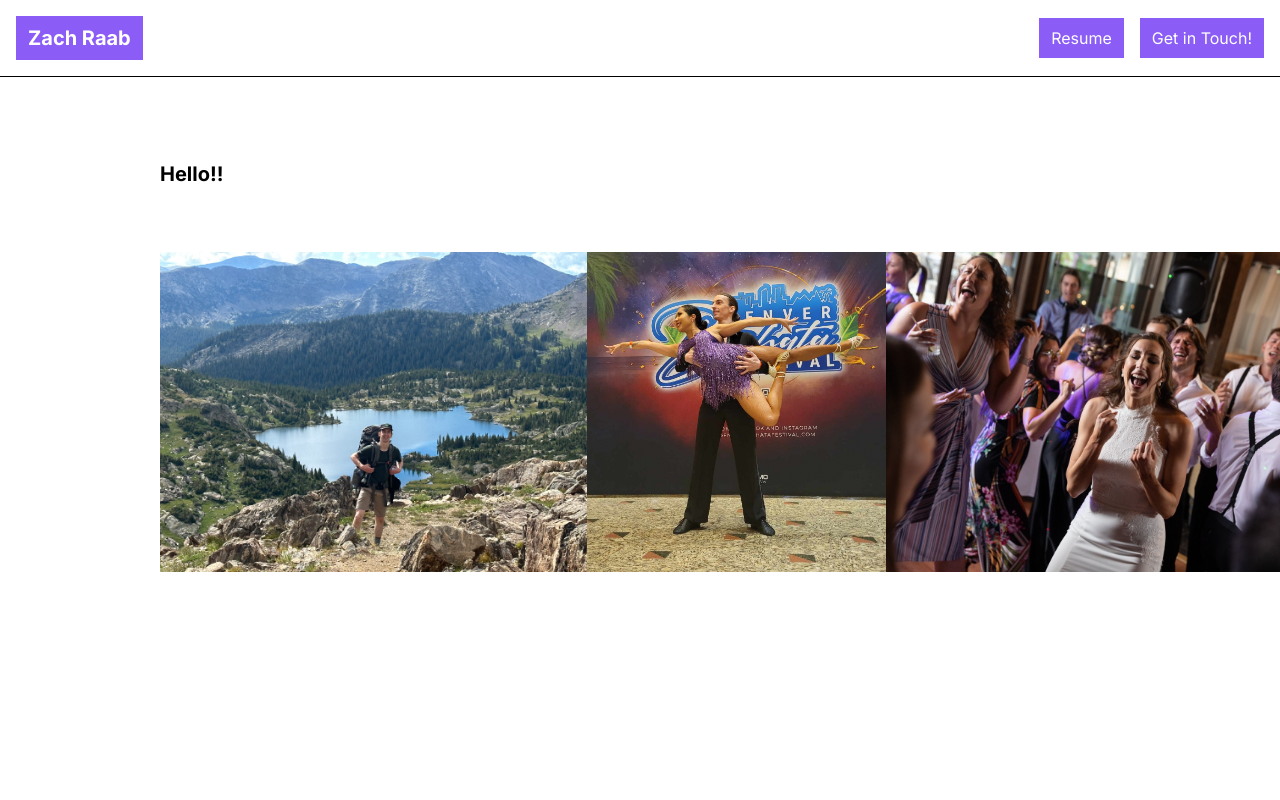
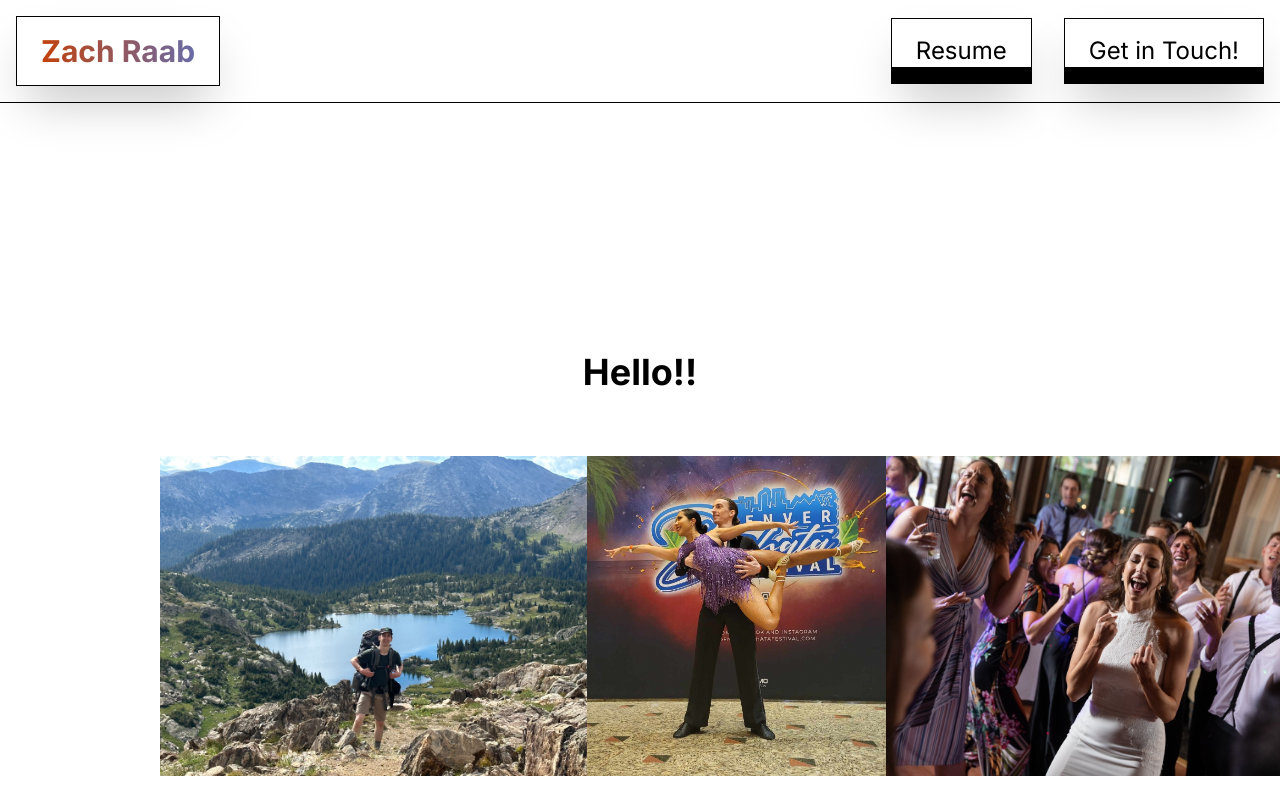
Before and after one commit to zachraab/zachraab-nextjs, a Next.js app: page / in a window 1280 px wide. Shown: the top 800 px of the page. Built offline with nearby package versions, Linux system fonts and the light colour scheme.

Commit message:
Add icons, add ui fx, update theme, update global styling, add gradient text

```diff
--- a/app/components/case-modal.js
+++ b/app/components/case-modal.js
@@ -8,8 +8,6 @@ import React, {
 } from "react";
 
 import Dialog from '@mui/material/Dialog';
-// import { FaWindowClose } from "react-icons/fa";
-//import DialogTitle from "@mui/material/DialogTitle";
 
 const callAll = (...fns) => (...args) => fns.forEach((fn) => fn && fn(...args));
 
@@ -68,7 +66,6 @@ function ModalContents({ children, darkMode, ...props }) {
 							}}
 						>
 							x
-							{/* <FaWindowClose /> */}
 						</i>
 					</ModalDismissButton>
 				</div>
--- a/app/components/case-studies.tsx
+++ b/app/components/case-studies.tsx
@@ -6,10 +6,10 @@ import CaseStudy from "./case-study"
 export default function CaseStudies() {
 	return (
 		<section>
-			<h2 data-aos="fade-in" className="font-bold text-xl">Previous Work</h2>
+			<h2 data-aos="fade-in" className="font-bold text-4xl">Previous Work</h2>
 			<hr />
 
-			<div data-aos="fade-left" className="flex flex-wrap">
+			<div data-aos="fade-left" className="flex flex-col flex-wrap">
 				<CaseStudy
 					name="Sycle"
 					url="https://coc.sycle.net/"
@@ -31,6 +31,8 @@ export default function CaseStudies() {
 					url="https://western.edu/"
 					img={WesternLogo}
 					description="At Western, students are immersed in experiential learning, guided by professors who care, in an outdoor landscape like no other."
+					bgColor=''
+					darkMode={false}
 					// #a71930
 				/>
 			</div>
--- a/app/components/hero-home.tsx
+++ b/app/components/hero-home.tsx
@@ -6,8 +6,8 @@ import partyImage from "../../public/Dance party.jpg"
 export default function heroHome() {
 	return(
 		<section>
-			<h1 className="font-bold text-xl mb-16">Hello!!</h1>
-			<div className="flex mb-56">
+			<h1 className="font-bold text-4xl text-center mb-16">Hello!!</h1>
+			<div className="flex">
 				<Image
 					src={hikingImage.src}
 					alt="Zach standing in front of a lake and mountain view."
--- a/app/components/nav-modal.tsx
+++ b/app/components/nav-modal.tsx
@@ -3,13 +3,14 @@ import {useSearchParams, usePathname} from "next/navigation";
 import Link from "next/link";
 import Image from 'next/image';
 import modalImage from "../../public/PXL_20220721_172734151.jpg"
+import { FaGithub, FaLinkedin } from "react-icons/fa";
+import { AiOutlineSend } from "react-icons/ai";
 import { Suspense } from "react";
 
 function NavModal() {
     const searchParams = useSearchParams();
     const modal = searchParams.get("modal");
     const pathname = usePathname();
-	let navStyling = "px-3 py-2 text-center text-white bg-violet-500 hover:bg-violet-600 active:bg-violet-700 focus:outline-none focus:ring focus:ring-violet-300";
 
     return (
         <>
@@ -17,8 +18,8 @@ function NavModal() {
             {modal &&
                 <dialog
                     className="fixed left-0 top-0 w-full h-full bg-black bg-opacity-50 z-50 overflow-auto backdrop-blur flex justify-center items-center">
-                    <div className="bg-white m-auto p-8 w-3/4 md:w-1/2">
-                        <div className="flex flex-col space-y-4">
+                    <div className="bg-white m-auto m-8 w-3/4 md:w-1/2">
+                        <div className="relative flex flex-col space-y-4">
 							<Image
 								src={modalImage.src}
 								alt='A lake at the base of a mountain.'
@@ -27,13 +28,41 @@ function NavModal() {
 								height='3024'
 								data-aos="fade-in"
 							/>
-							<div className="flex justify-center space-x-4">
-								<a className= {navStyling} href="mailto:zpraab@gmail.com">Email Me</a>
-								<a className = {navStyling} href="https://www.linkedin.com/in/zachary-raab-61578248/" rel="nofollow" target="_blank">LinkedIn</a>
-								<a className = {navStyling} href="https://github.com/zachraab" rel="nofollow" target="_blank">GitHub</a>
+							<div className="flex justify-center space-x-4 pb-4">
+								<a className="ease-in-out duration-300 px-3 py-2 text-center border border-black hover:bg-black hover:text-white" href="mailto:zpraab@gmail.com">
+									<AiOutlineSend className="inline-block mr-2" />Email Me
+								</a>
+								<a className="text-3xl px-2 hover:bg-black hover:text-white ease-in-out duration-300" href="https://github.com/zachraab" rel="nofollow" target="_blank">
+									<FaGithub className="inline-block" />
+								</a>
+								<a className="text-3xl px-2 hover:bg-black hover:text-white ease-in-out duration-300 " href="https://www.linkedin.com/in/zachary-raab-61578248/" rel="nofollow" target="_blank">
+									<FaLinkedin className="inline-block" />
+								</a>
 							</div>
-							<Link href={pathname}>
-								<button type="button" className="w-full p-2 bg-red-500 hover:bg-red-600 active:bg-red-700 focus:outline-none focus:ring focus:ring-red-300 text-white">Close</button>
+							<Link
+								href={pathname}
+								style={{
+									position: "absolute",
+									top: "0",
+									right: "0",
+									margin: "0"
+								}}
+							>
+								<button type="button" className="relative overflow-hidden">
+									<i
+										className="ease-in-out duration-300 hover:bg-black hover:text-white"
+										style={{
+											padding: "5px 10px",
+											cursor: "pointer",
+											fontSize: "24px",
+											fontFamily: "sans-serif",
+											fontStyle: "normal",
+											lineHeight: "1",
+										}}
+									>
+										x
+									</i>
+								</button>
 							</Link>
                         </div>
                     </div>
--- a/app/components/nav.tsx
+++ b/app/components/nav.tsx
@@ -1,13 +1,18 @@
 import Link from "next/link";
 
 export default function Nav() {
-	let navStyling = "px-3 py-2 text-center text-white bg-violet-500 hover:bg-violet-600 active:bg-violet-700 focus:outline-none focus:ring focus:ring-violet-300";
+	let navStyling = "px-6 py-4 text-2xl text-center border border-black active:bg-black active:text-white shadow-2xl overflow-hidden relative border border-black before:bg-black hover:before:animate-spin active:before:bg-white before:mt-8 before:border-2 before:border-black before:absolute before:left-0 before:-ml-4 before:h-56 before:w-56 before:origin-top-right before:-translate-x-full before:-rotate-90 hover:after:border-0 hover:after:animate-spin after:mt-8 after:border-r-2 after:border-black after:absolute after:left-0 after:-ml-4 after:h-56 after:w-56 after:origin-top-right after:-translate-x-full";
 	return (
 		<nav className="z-10 fixed top-0 w-full border-b border-black bg-white p-4">
 			<div className="flex flex-col sm:flex-row space-y-2 sm:space-y-0 items-center justify-between">
-				<a className = {`${navStyling} font-bold text-xl`} href="/">Zach Raab</a>
-				<div className="flex flex-col sm:flex-row space-y-2 sm:space-y-0 sm:space-x-4">
-					<a className = {navStyling} href="/resume">Resume</a>
+				<Link
+					className = "px-6 py-4 text-center border border-black shadow-2xl ease-in-out duration-300 hover:bg-black hover:text-white font-bold text-3xl text-transparent hover:bg-none hover:text-white"
+					href="/"
+				>
+					<span className="block relative bg-gradient-to-r from-orange-700 via-blue-500 to-green-400 bg-clip-text bg-300% animate-gradient">Zach Raab</span>
+				</Link>
+				<div className="flex flex-col sm:flex-row space-y-2 sm:space-y-0 sm:space-x-8">
+					<Link className = {navStyling} href="/resume">Resume</Link>
 					<Link className = {navStyling} href="?modal=true"><button>Get in Touch!</button></Link>
 				</div>
 			</div>
--- /dev/null
+++ b/app/components/text-gradient.tsx
@@ -0,0 +1,18 @@
+type TextGradientProps = {
+	text: string
+	from?: string
+	via?: string
+	to?: string
+}
+
+export default function TextGradient(props: TextGradientProps) {
+	const from = props.from || 'from-orange-700'
+	const via = props.via || 'via-blue-500'
+	const to = props.to || 'to-green-400'
+
+	return (
+		<span className={`relative text-3xl font-bold bg-gradient-to-r ${from} ${via} ${to} text-transparent bg-clip-text bg-300% animate-gradient`} >
+			{props.text}
+		</span>
+	)
+}
--- a/app/globals.css
+++ b/app/globals.css
@@ -4,18 +4,32 @@
 
 @layer components {
 	.main-content {
-		padding-top: 7rem;
+		padding-top: 20rem;
 		padding-bottom: 2rem;
-		margin-left: 2rem;
-		margin-right: 2rem;
+	}
+
+	.resume {
+		padding-left: 2rem;
+		padding-right: 2rem;
+	}
+
+	section {
+		padding: 2rem;
 	}
 
 	@media screen and (min-width: 768px) {
 		.main-content {
-			padding-top: 10rem;
+			padding-top: 12rem;
 			padding-bottom: 5rem;
-			margin-left: 10rem;
-			margin-right: 10rem;
+		}
+
+		.resume {
+			padding-left: 8rem;
+			padding-right: 8rem;
+		}
+
+		section {
+			padding: 10rem;
 		}
 	}
 
--- a/app/resume/page.js
+++ b/app/resume/page.js
@@ -8,7 +8,7 @@ export default function Resume() {
 		<>
 			<Nav />
 
-			<div className="main-content">
+			<div className="main-content resume">
 				<div className="mb-4 flex flex-col sm:flex-row sm:space-x-8">
 					<Image
 						src="/DSC_1344.jpg"
--- a/package.json
+++ b/package.json
@@ -15,7 +15,8 @@
     "aos": "^3.0.0-beta.6",
     "next": "14.2.1",
     "react": "^18",
-    "react-dom": "^18"
+    "react-dom": "^18",
+    "react-icons": "^5.2.1"
   },
   "devDependencies": {
     "@types/aos": "^3.0.7",
--- a/tailwind.config.js
+++ b/tailwind.config.js
@@ -5,7 +5,20 @@ module.exports = {
 		extend: {
 			lineHeight: {
 				'12': '3rem',
-		}
+			},
+			keyframes: {
+				animatedgradient: {
+					'0%': { backgroundPosition: '0% 50%' },
+					'50%': { backgroundPosition: '100% 50%' },
+					'100%': { backgroundPosition: '0% 50%' },
+				},
+			},
+			backgroundSize: {
+				'300%': '300%',
+			},
+			animation: {
+				gradient: 'animatedgradient 6s ease infinite alternate',
+			},
 		},
 	},
   plugins: [],
```
Also changed, not shown: app/components/about-me.tsx (+4 -6 lines), 1 other file (tests, documents, lock files or other folders). Lines whose indentation alone changed are shown as unchanged.
